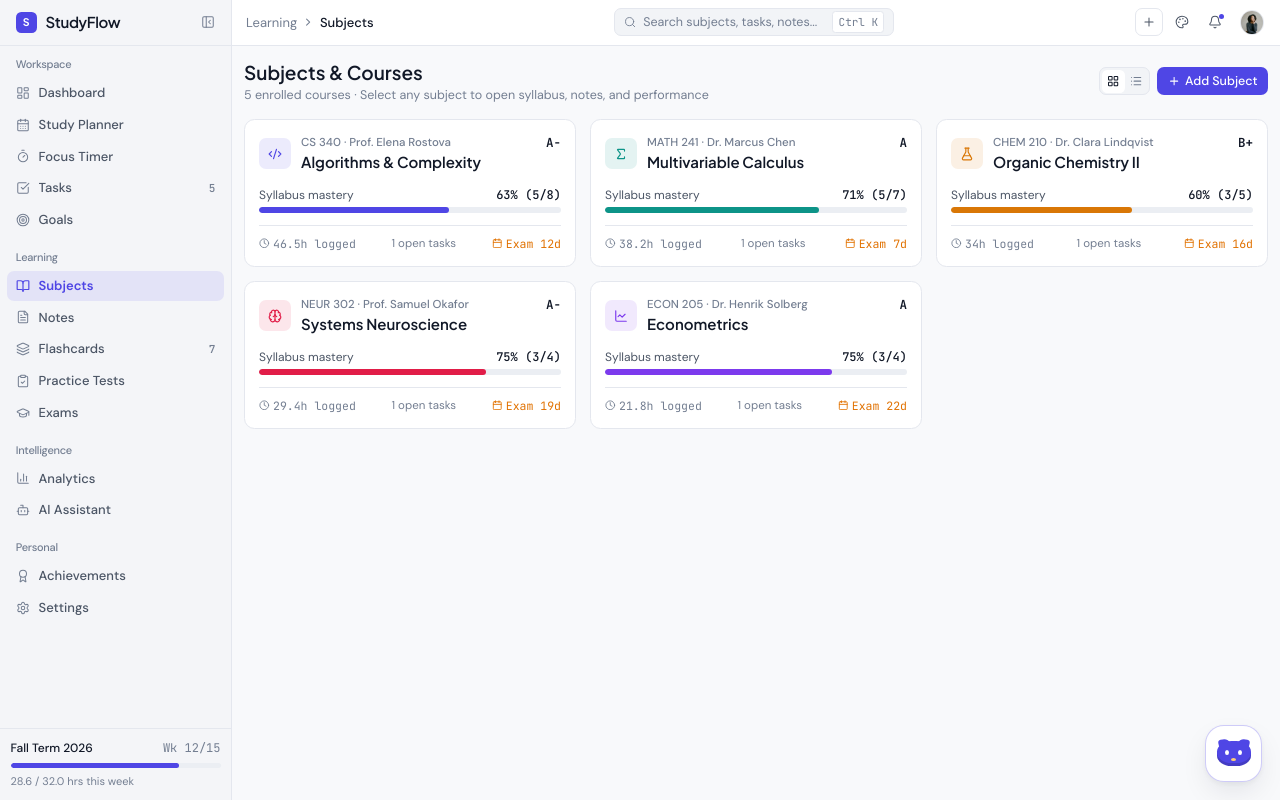
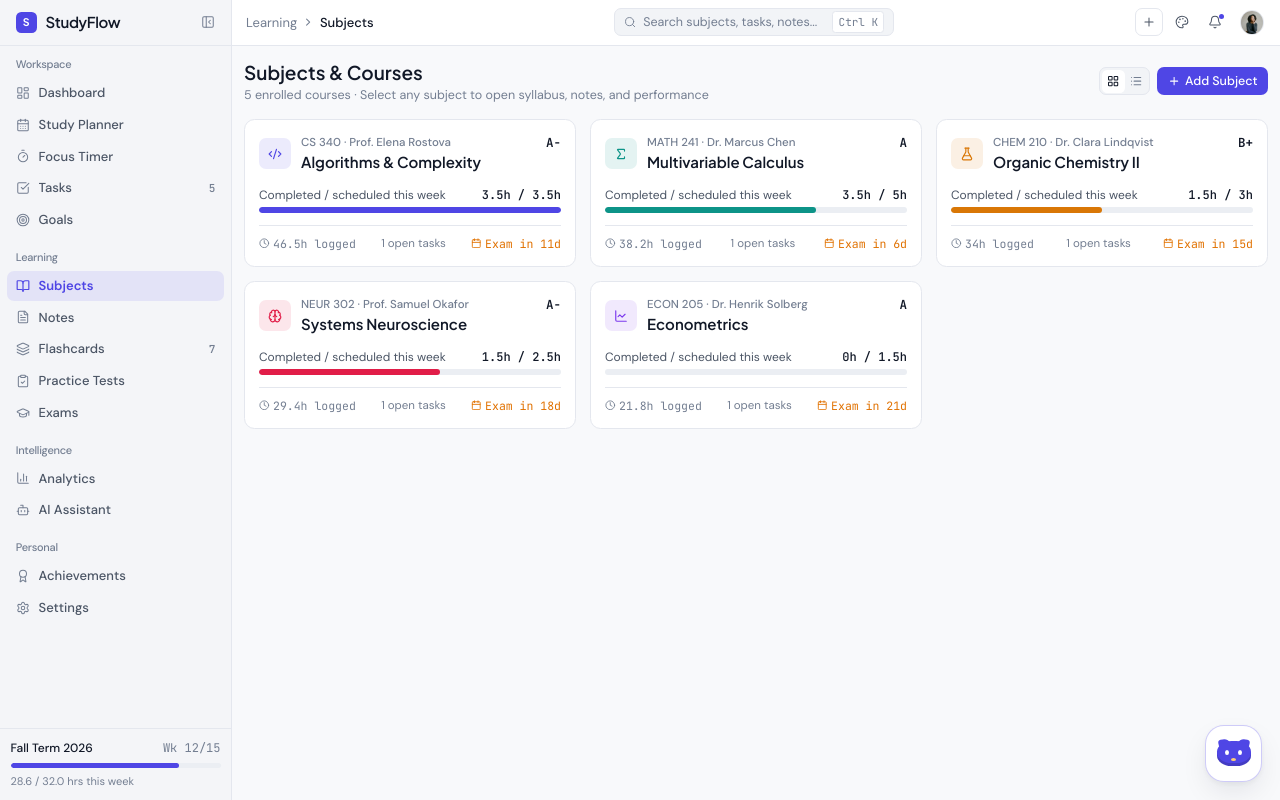
Before and after one commit to gaganaweerakoon/StudyFlow, a React (Vite) app: page / in a window 1280 px wide. Both pictures are taken after a click on the button "All subjects". Built offline with nearby package versions, Linux system fonts and the light colour scheme.

Commit message:
Show weekly scheduled and completed hours on subject cards

```diff
--- a/src/components/views/SubjectsView.tsx
+++ b/src/components/views/SubjectsView.tsx
@@ -1,3 +1,4 @@
+import { studyChart } from '../../utils/workspaceMetrics';
 import React, { useState } from 'react';
 import {
   LayoutGrid,
@@ -40,7 +41,7 @@ const SUBJECT_ICONS: Record<Subject['icon'], React.ComponentType<{ className?: s
 
 export const SubjectsView: React.FC = () => {
   const {
-    subjects,
+    subjects, sessions, focusHistory,
     selectedSubjectId,
     setSelectedSubjectId,
     toggleTopicCompletion,
@@ -70,6 +71,16 @@ export const SubjectsView: React.FC = () => {
     setExpandedChapters((prev) => ({ ...prev, [id]: prev[id] === false }));
   };
 
+  function weeklyProgress(id: string) {
+    const blocks = sessions.filter(s => s.subjectId === id && s.countsTowardStudy !== false);
+    const history = focusHistory.filter(h => h.subjectId === id);
+    const weekly = studyChart('weekly', blocks, history);
+    const finished = studyChart('weekly', blocks.filter(s => s.status === 'completed'), []);
+    const total = weekly.reduce((sum, day) => sum + day.planned, 0);
+    const completed = weekly.reduce((sum, day, i) => sum + Math.max(day.actual, finished[i].planned), 0);
+    return { total: +total.toFixed(2), completed: +completed.toFixed(2), percent: total ? Math.min(100, Math.round(100 * completed / total)) : 0 };
+  }
+
   if (activeSubject) {
     const Icon = SUBJECT_ICONS[activeSubject.icon] ?? Code2;
     const prog = calculateSubjectProgress(activeSubject.chapters);
@@ -79,7 +90,7 @@ export const SubjectsView: React.FC = () => {
     const subCards = flashcards.filter((c) => subDecks.some((d) => d.id === c.deckId));
     const daysToExam = Math.max(
       1,
-      Math.round((new Date(activeSubject.nextExamDate).getTime() - new Date('2026-11-22').getTime()) / 86400000)
+      Math.round((new Date(activeSubject.nextExamDate).getTime() - Date.now()) / 86400000)
     );
 
     const perfSeries = [
@@ -130,7 +141,7 @@ export const SubjectsView: React.FC = () => {
             <div className="text-right">
               <div className="text-[11px] text-[var(--text-muted)]">Next Exam</div>
               <div className="font-mono-num font-semibold text-amber-600 dark:text-amber-400">
-                in {daysToExam} days
+                {Number.isFinite(daysToExam) ? `in ${daysToExam} days` : 'No exam scheduled'}
               </div>
             </div>
           </div>
@@ -531,11 +542,11 @@ export const SubjectsView: React.FC = () => {
         <div className="grid grid-cols-1 md:grid-cols-2 xl:grid-cols-3 gap-4">
           {subjects.map((sub) => {
             const Icon = SUBJECT_ICONS[sub.icon] ?? Code2;
-            const prog = calculateSubjectProgress(sub.chapters);
+            const prog = weeklyProgress(sub.id);
             const openTasks = tasks.filter((t) => t.subjectId === sub.id && t.status !== 'done').length;
             const daysToExam = Math.max(
               1,
-              Math.round((new Date(sub.nextExamDate).getTime() - new Date('2026-11-22').getTime()) / 86400000)
+              Math.round((new Date(sub.nextExamDate).getTime() - Date.now()) / 86400000)
             );
 
             return (
@@ -573,9 +584,9 @@ export const SubjectsView: React.FC = () => {
 
                 <div>
                   <div className="flex items-center justify-between text-[12px] mb-1">
-                    <span className="text-[var(--text-secondary)]">Syllabus mastery</span>
+                    <span className="text-[var(--text-secondary)]">Completed / scheduled this week</span>
                     <span className="font-mono-num font-medium text-[var(--text-primary)]">
-                      {prog.percent}% ({prog.completed}/{prog.total})
+                      {prog.completed}h / {prog.total}h
                     </span>
                   </div>
                   <div className="h-1.5 w-full rounded-full overflow-hidden" style={{ backgroundColor: 'var(--bg-surface-hover)' }}>
@@ -592,7 +603,7 @@ export const SubjectsView: React.FC = () => {
                   </span>
                   <span>{openTasks} open tasks</span>
                   <span className="inline-flex items-center gap-1 font-mono-num text-amber-600 dark:text-amber-400">
-                    <Calendar className="w-3 h-3" /> Exam {daysToExam}d
+                    <Calendar className="w-3 h-3" /> {Number.isFinite(daysToExam) ? `Exam in ${daysToExam}d` : 'No exam scheduled'}
                   </span>
                 </div>
               </button>
@@ -602,7 +613,7 @@ export const SubjectsView: React.FC = () => {
       ) : (
         <div className="rounded-xl divide-y divide-[var(--border-subtle)]" style={surfaceStyle}>
           {subjects.map((sub) => {
-            const prog = calculateSubjectProgress(sub.chapters);
+            const prog = weeklyProgress(sub.id);
             return (
               <button
                 key={sub.id}
```
